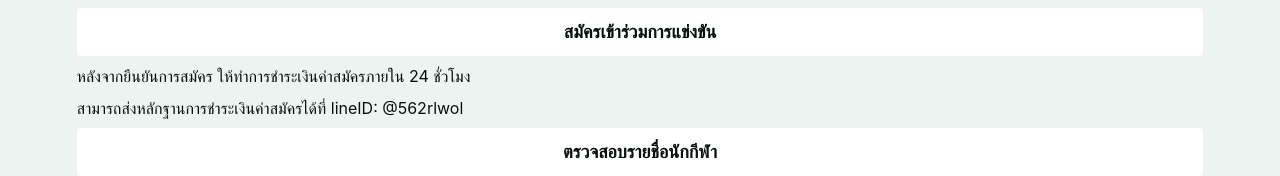
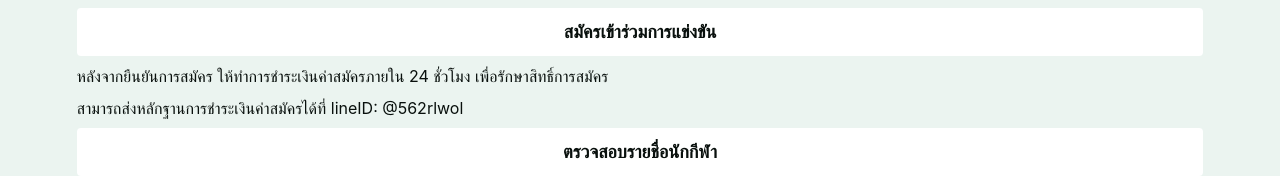
Before and after one commit to borwornpob/archery-registration, a React (Vite) app: page / in a window 1280 px wide. Shown: the part 227-403 px from the top of the page. Built offline with nearby package versions, Linux system fonts and the light colour scheme.

Commit message:
update text

```diff
--- a/src/routes/Home.jsx
+++ b/src/routes/Home.jsx
@@ -54,7 +54,7 @@ export default function Home() {
                 </Button>
                 <Text w={width}>
                     หลังจากยืนยันการสมัคร ให้ทำการชำระเงินค่าสมัครภายใน 24
-                    ชั่วโมง
+                    ชั่วโมง เพื่อรักษาสิทธิ์การสมัคร
                 </Text>
                 <Text w={width}>
                     สามารถส่งหลักฐานการชำระเงินค่าสมัครได้ที่ lineID: @562rlwol
```
